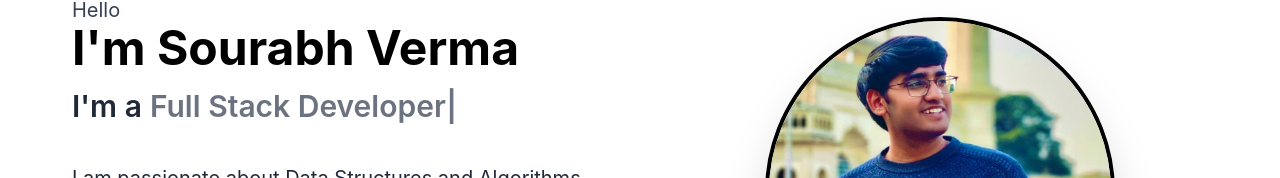
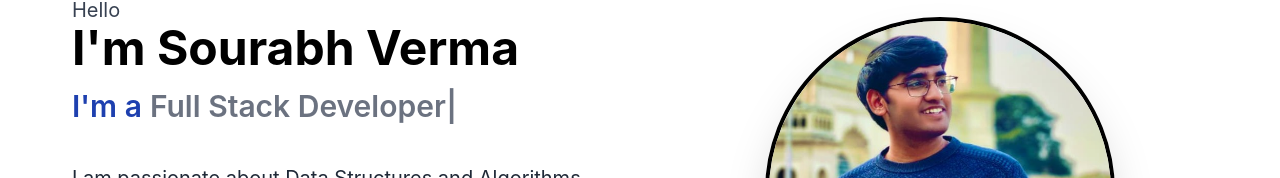
Before and after one commit to sourabh1211/Workspace_Portfolio, a React (Create React App) app: page / in a window 1280 px wide. Shown: the part 208-386 px from the top of the page. Built offline with nearby package versions, Linux system fonts and the light colour scheme.

Commit message:
Update Home.jsx

```diff
--- a/src/components/Home.jsx
+++ b/src/components/Home.jsx
@@ -19,7 +19,7 @@ const Home = () => {
             I'm Sourabh Verma
           </h1>
 
-          <h2 className="text-2xl sm:text-3xl font-semibold text-gray-800 mb-6">
+          <h2 className="text-2xl sm:text-3xl font-semibold text-blue-800 mb-6">
             I'm a
             <TypeAnimation
               sequence={[
```
